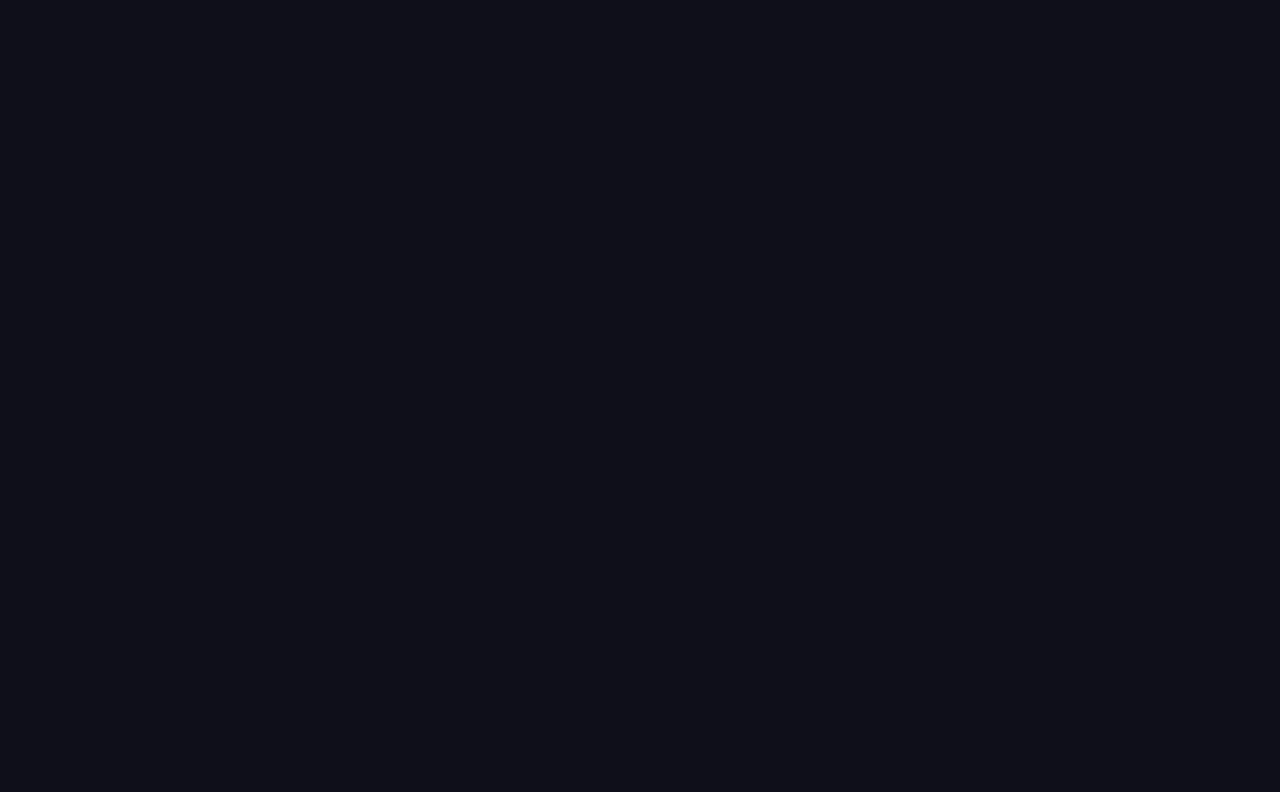
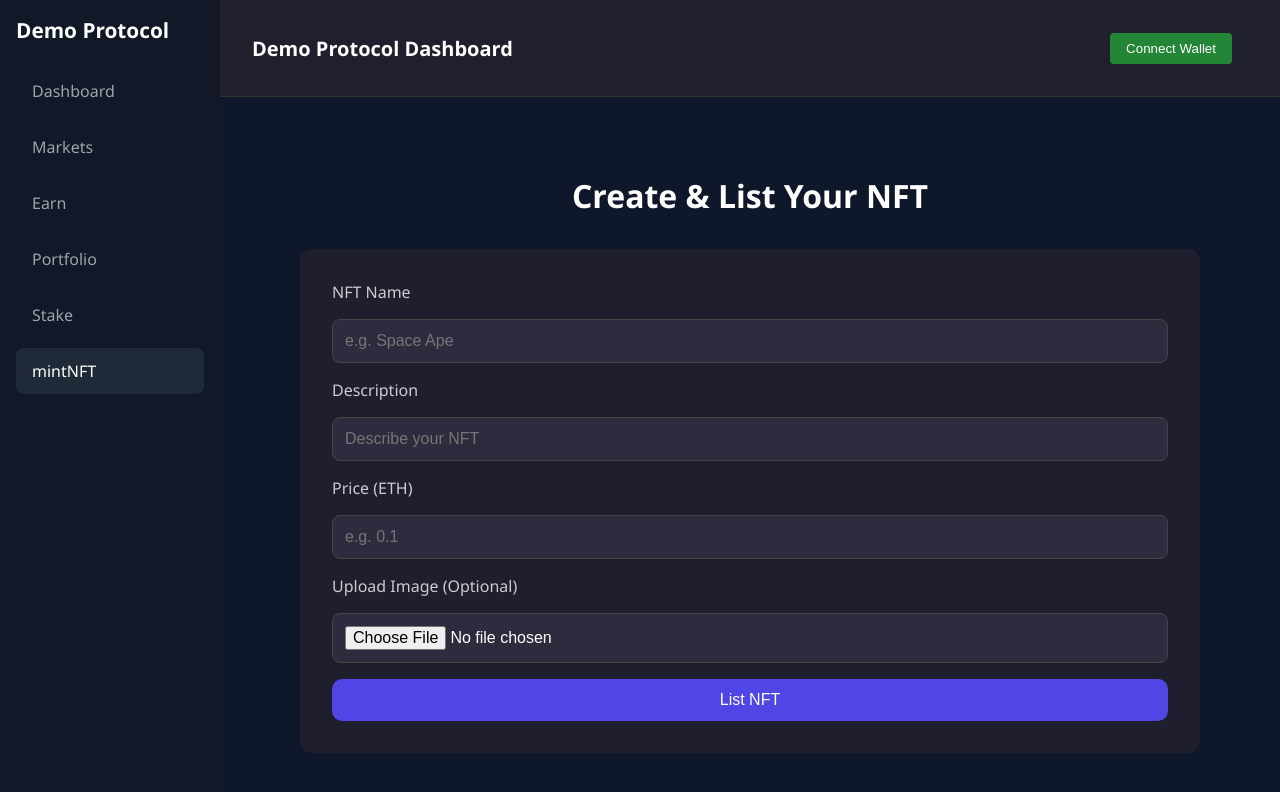
Before and after one commit to Taoheedademola/demo-protocol, a React (Create React App) app: page /NFT in a window 1280 px wide. Before the commit this address had no page. Shown: the top 792 px of the page. Built offline with nearby package versions, Linux system fonts and the light colour scheme.

Commit message:
NFT page added

```diff
--- a/src/App.js
+++ b/src/App.js
@@ -7,6 +7,7 @@ import Earn from "./pages/Earn";
 import Portfolio from "./pages/Portfolio";
 import Stake from "./pages/Stake";
 import { DemoProvider } from "./context/DemoContext";
+import NftListingPage from "./pages/NFT";
 
 const App = () => {
   return (
@@ -19,6 +20,7 @@ const App = () => {
             <Route path="/earn" element={<Earn />} />
             <Route path="/portfolio" element={<Portfolio />} />
             <Route path="/stake" element={<Stake />} />
+            <Route path="/NFT" element={<NftListingPage />} />
           </Route>
         </Routes>
       </Router>
--- a/src/components/Sidebar.js
+++ b/src/components/Sidebar.js
@@ -38,6 +38,7 @@ const Sidebar = () => {
     { name: "Earn", path: "/earn" },
     { name: "Portfolio", path: "/portfolio" },
     { name: "Stake", path: "/stake" },
+    { name: "mintNFT", path: "/NFT" },
   ];
 
   return (
--- /dev/null
+++ b/src/pages/NFT.js
@@ -0,0 +1,197 @@
+import React, { useState } from "react";
+
+const styles = {
+  container: {
+    padding: "2rem",
+    color: "#fff",
+    maxWidth: "900px",
+    margin: "0 auto",
+  },
+  title: {
+    fontSize: "2rem",
+    fontWeight: "bold",
+    textAlign: "center",
+    marginBottom: "2rem",
+  },
+  form: {
+    display: "flex",
+    flexDirection: "column",
+    gap: "1rem",
+    backgroundColor: "#1e1e2f",
+    padding: "2rem",
+    borderRadius: "12px",
+  },
+  label: {
+    fontSize: "1rem",
+    color: "#ccc",
+  },
+  input: {
+    padding: "0.75rem",
+    borderRadius: "8px",
+    border: "1px solid #444",
+    backgroundColor: "#2c2c3e",
+    color: "#fff",
+    fontSize: "1rem",
+  },
+  button: {
+    padding: "0.75rem",
+    borderRadius: "10px",
+    backgroundColor: "#4f46e5",
+    color: "#fff",
+    border: "none",
+    fontSize: "1rem",
+    cursor: "pointer",
+  },
+  nftGrid: {
+    display: "flex",
+    flexWrap: "wrap",
+    gap: "2rem",
+    marginTop: "3rem",
+  },
+  nftCard: {
+    width: "250px",
+    backgroundColor: "#2a2a3d",
+    borderRadius: "12px",
+    padding: "1rem",
+    color: "#fff",
+    boxShadow: "0 0 10px rgba(0,0,0,0.5)",
+  },
+  nftImage: {
+    width: "100%",
+    height: "250px",
+    objectFit: "cover",
+    borderRadius: "10px",
+    marginBottom: "1rem",
+  },
+  nftTitle: {
+    fontWeight: "bold",
+    fontSize: "1.2rem",
+    marginBottom: "0.5rem",
+  },
+  warningText: {
+    color: "#ff7d00",
+    fontSize: "1rem",
+    marginTop: "1rem",
+    fontWeight: "bold",
+  },
+};
+
+const NftListingPage = () => {
+  const [nftName, setNftName] = useState("");
+  const [description, setDescription] = useState("");
+  const [price, setPrice] = useState("");
+  const [imageFile, setImageFile] = useState(null);
+  const [imagePreview, setImagePreview] = useState(null);
+  const [nfts, setNfts] = useState([]);
+  const [imageMissing, setImageMissing] = useState(false);
+
+  const handleImageChange = (e) => {
+    const file = e.target.files[0];
+    if (file) {
+      setImageFile(file);
+      setImagePreview(URL.createObjectURL(file));
+      setImageMissing(false);
+    }
+  };
+
+  const handleSubmit = () => {
+    if (!nftName || !description || !price) {
+      alert("Please fill out all fields.");
+      return;
+    }
+
+    const newNFT = {
+      name: nftName,
+      description,
+      price,
+      image:
+        imagePreview ||
+        `https://api.dicebear.com/7.x/pixel-art/svg?seed=${nftName}`,
+      id: Date.now(),
+    };
+
+    setNfts([...nfts, newNFT]);
+
+    setNftName("");
+    setDescription("");
+    setPrice("");
+    setImageFile(null);
+    setImagePreview(null);
+    setImageMissing(false);
+  };
+
+  return (
+    <div style={styles.container}>
+      <h1 style={styles.title}>Create & List Your NFT</h1>
+
+      <div style={styles.form}>
+        <label style={styles.label}>NFT Name</label>
+        <input
+          type="text"
+          value={nftName}
+          onChange={(e) => setNftName(e.target.value)}
+          placeholder="e.g. Space Ape"
+          style={styles.input}
+        />
+
+        <label style={styles.label}>Description</label>
+        <input
+          type="text"
+          value={description}
+          onChange={(e) => setDescription(e.target.value)}
+          placeholder="Describe your NFT"
+          style={styles.input}
+        />
+
+        <label style={styles.label}>Price (ETH)</label>
+        <input
+          type="text"
+          value={price}
+          onChange={(e) => setPrice(e.target.value)}
+          placeholder="e.g. 0.1"
+          style={styles.input}
+        />
+
+        <label style={styles.label}>Upload Image (Optional)</label>
+        <input
+          type="file"
+          accept="image/*"
+          onChange={handleImageChange}
+          style={styles.input}
+        />
+
+        {imageMissing && (
+          <p style={styles.warningText}>
+            No image uploaded. Don't worry, we'll create a default image for you
+            based on the NFT name.
+          </p>
+        )}
+
+        <button style={styles.button} onClick={handleSubmit}>
+          List NFT
+        </button>
+      </div>
+
+      <div style={styles.nftGrid}>
+        {nfts.length > 0 ? (
+          nfts.map((nft) => (
+            <div key={nft.id} style={styles.nftCard}>
+              <img src={nft.image} alt={nft.name} style={styles.nftImage} />
+              <h2 style={styles.nftTitle}>{nft.name}</h2>
+              <p>{nft.description}</p>
+              <p>
+                <strong>{nft.price} ETH</strong>
+              </p>
+            </div>
+          ))
+        ) : (
+          <p style={{ color: "#ff7d00", textAlign: "center" }}>
+            No NFTs listed yet. Add one to see them here!
+          </p>
+        )}
+      </div>
+    </div>
+  );
+};
+
+export default NftListingPage;
--- a/src/wallet/WalletConnect.js
+++ b/src/wallet/WalletConnect.js
@@ -23,7 +23,7 @@ const WalletConnect = () => {
 
   // Disconnect wallet
   const disconnectWallet = () => {
-    setAccount(null); // Reset account to disconnect
+    setAccount(null);
   };
 
   // Check if wallet is already connected
@@ -52,7 +52,7 @@ const WalletConnect = () => {
             onClick={disconnectWallet}
             style={{
               padding: "0.5rem 1rem",
-              backgroundColor: "#f00", // Red button for disconnect
+              backgroundColor: "#f00",
               color: "#fff",
               border: "none",
               borderRadius: "4px",
```
Also changed, not shown: src/routes.js (deleted).
